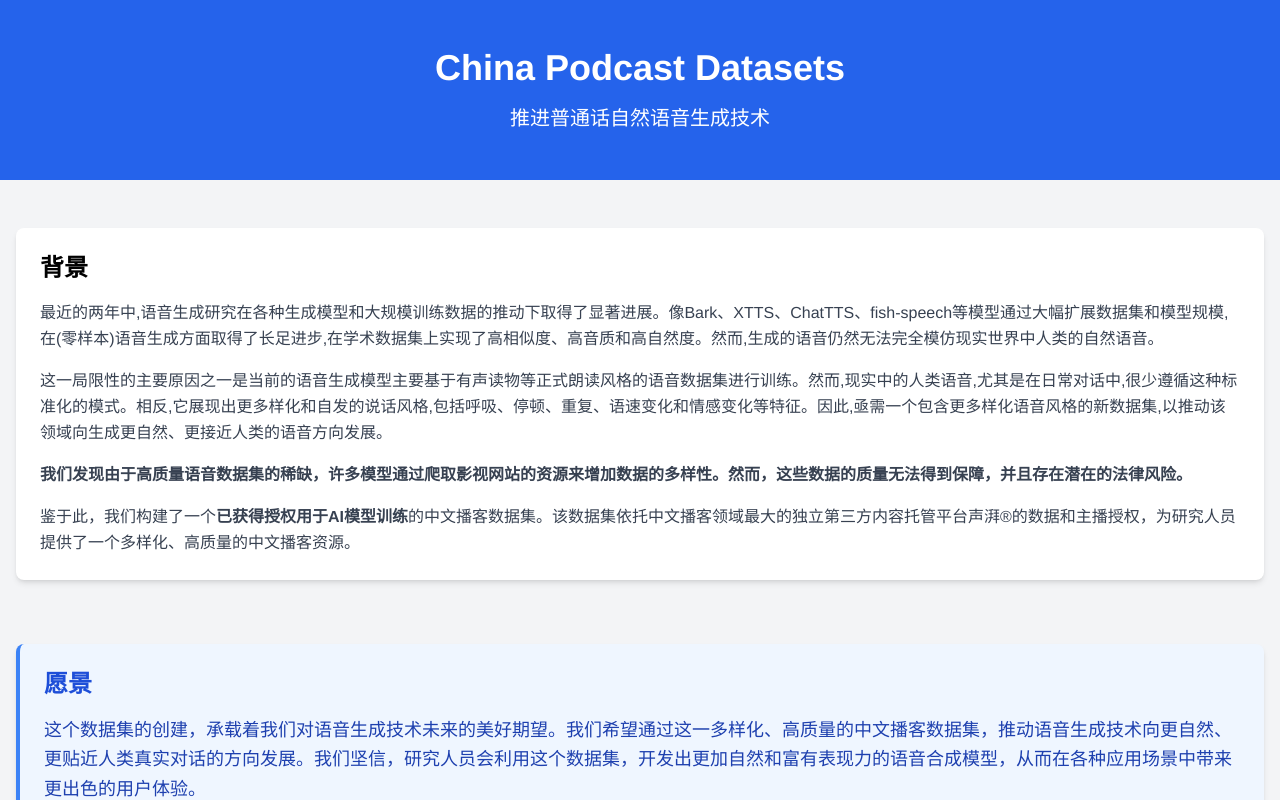
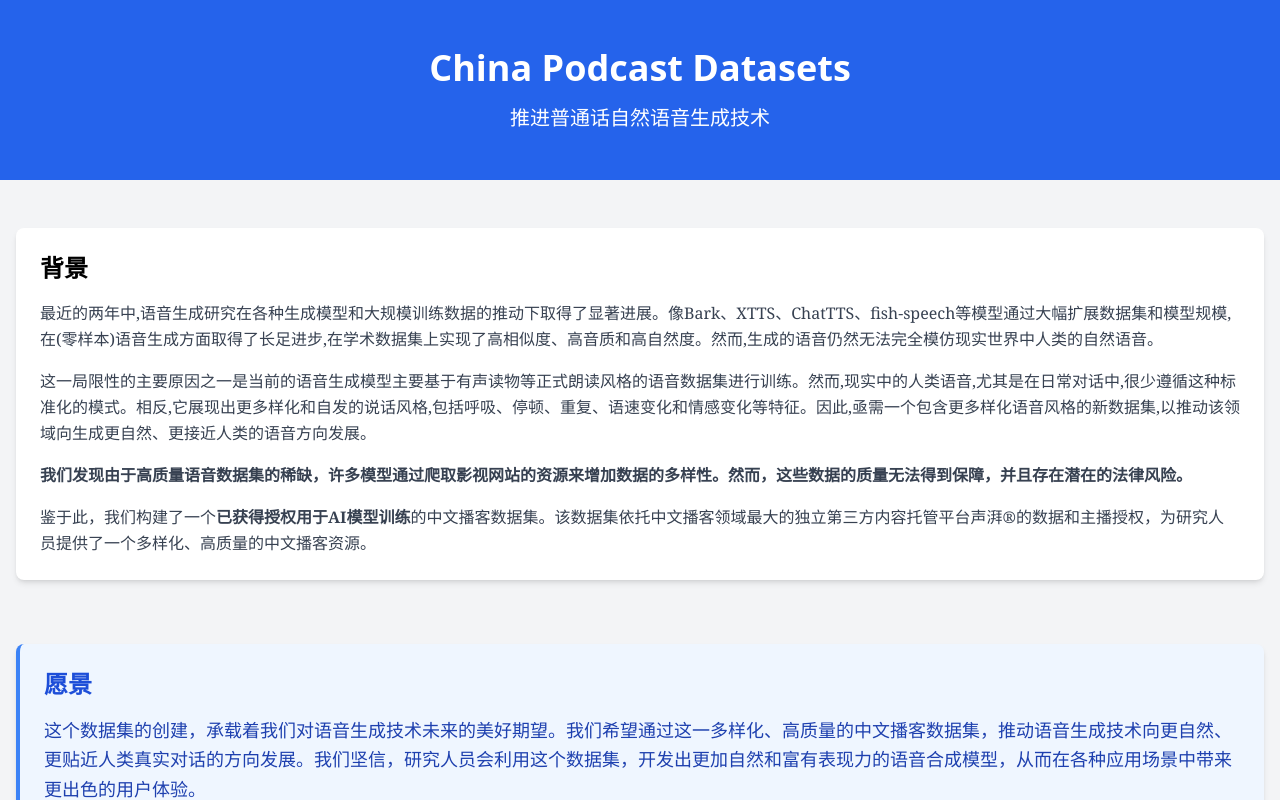
Before and after one commit to WavPub/chinese-podcasts-dataset, a Next.js app: page / in a window 1280 px wide. Shown: the top 800 px of the page. Built offline with nearby package versions, Linux system fonts and the light colour scheme.

Commit message:
-设置字体

```diff
--- a/app/globals.css
+++ b/app/globals.css
@@ -1,8 +1,3 @@
 @tailwind base;
 @tailwind components;
 @tailwind utilities;
-@layer base {
-    html {
-        font-family: PingFang SC, HarmonyOS_Regular, Helvetica Neue,Tahoma, Arial, PingFangSC-Regular, Hiragino Sans GB, Microsoft YaHei, sans-serif;
-    }
-}
--- a/app/page.js
+++ b/app/page.js
@@ -96,7 +96,7 @@ export default function Home() {
           </div>
         </header>
 
-        <main className="container mx-auto py-12 px-4">
+        <main className="container mx-auto py-12 px-4 font-serif">
           <section className="mb-16">
             <div className="bg-white p-6 rounded-lg shadow-md">
               <h2 className="text-2xl font-semibold mb-4">背景</h2>
```
